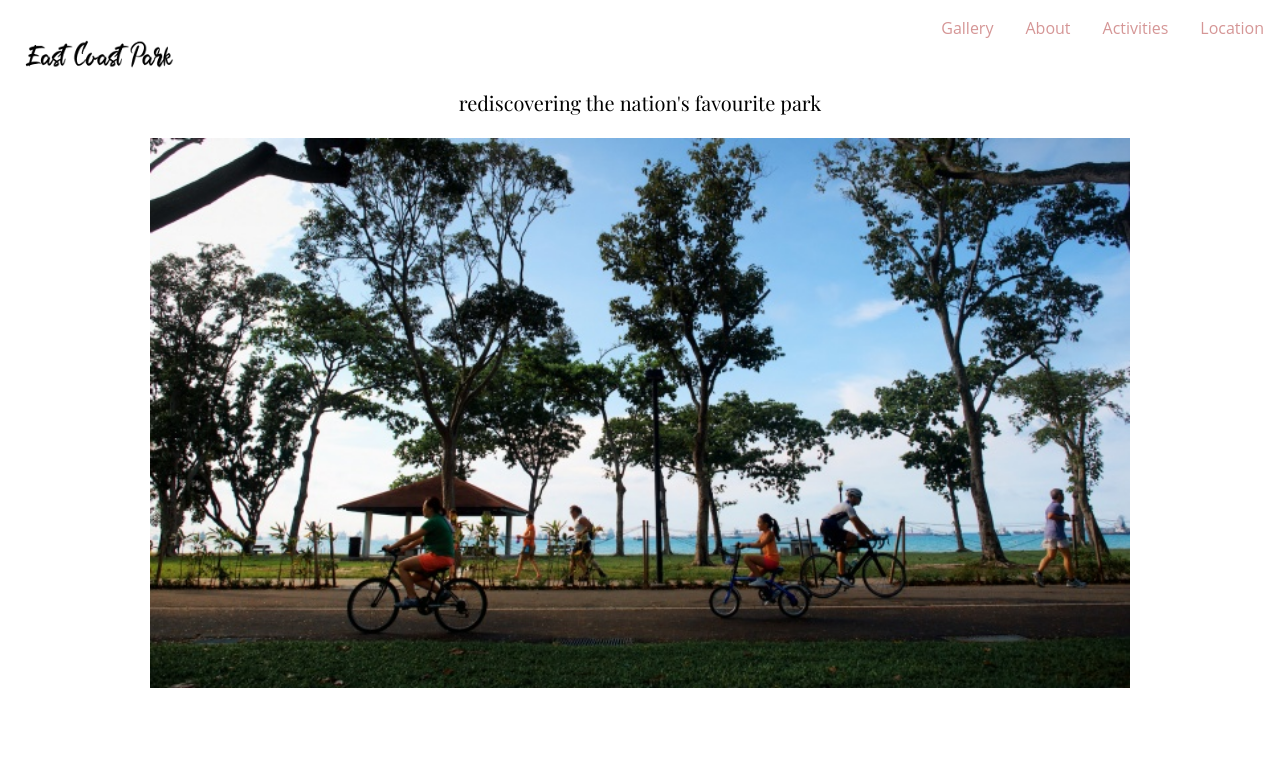
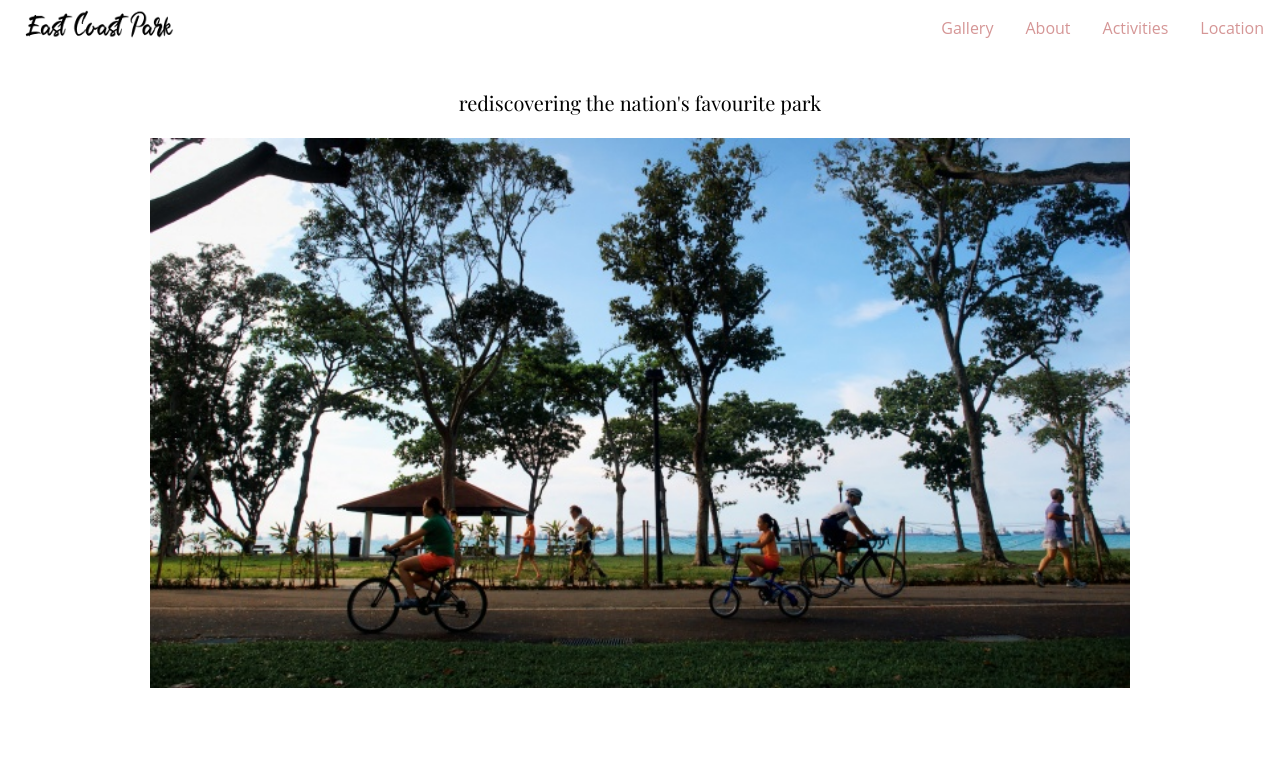
Before and after one commit to rachellesyy/EastCoastPark, a plain HTML site: page index.html in a window 1280 px wide. Shown: the top 764 px of the page. Drawn offline with nearby package versions, Linux system fonts and the light colour scheme; a script that the page names is missing; a web font is replaced by a local one.

Commit message:
Update index.html

```diff
--- a/index.html
+++ b/index.html
@@ -6,7 +6,7 @@
     <meta charset="utf-8">
     <meta http-equiv="X-UA-Compatible" content="IE=edge">
 
-	<title>2Rediscovering East Coast Park</title>
+	<title>Rediscovering East Coast Park</title>
 	<link href="https://fonts.googleapis.com/css?family=Playfair+Display:400,400i,500,500i,600,600i,700,700i,800,800i,900,900i&display=swap" rel="stylesheet">
 
 	<style>
@@ -33,7 +33,7 @@
 			color: #d59696;
 		}
 
-		.navbarlogo {overflow: hidden; background-color: white; position: fixed; top: 0; left:0; width: 50%; margin-top: 30px; padding:5px;}
+		.navbarlogo {overflow: hidden; background-color: white; position: fixed; top: 0; left:0; width: 50%; padding:5px;}
 
 		.main {
 			padding: 2px;
```
